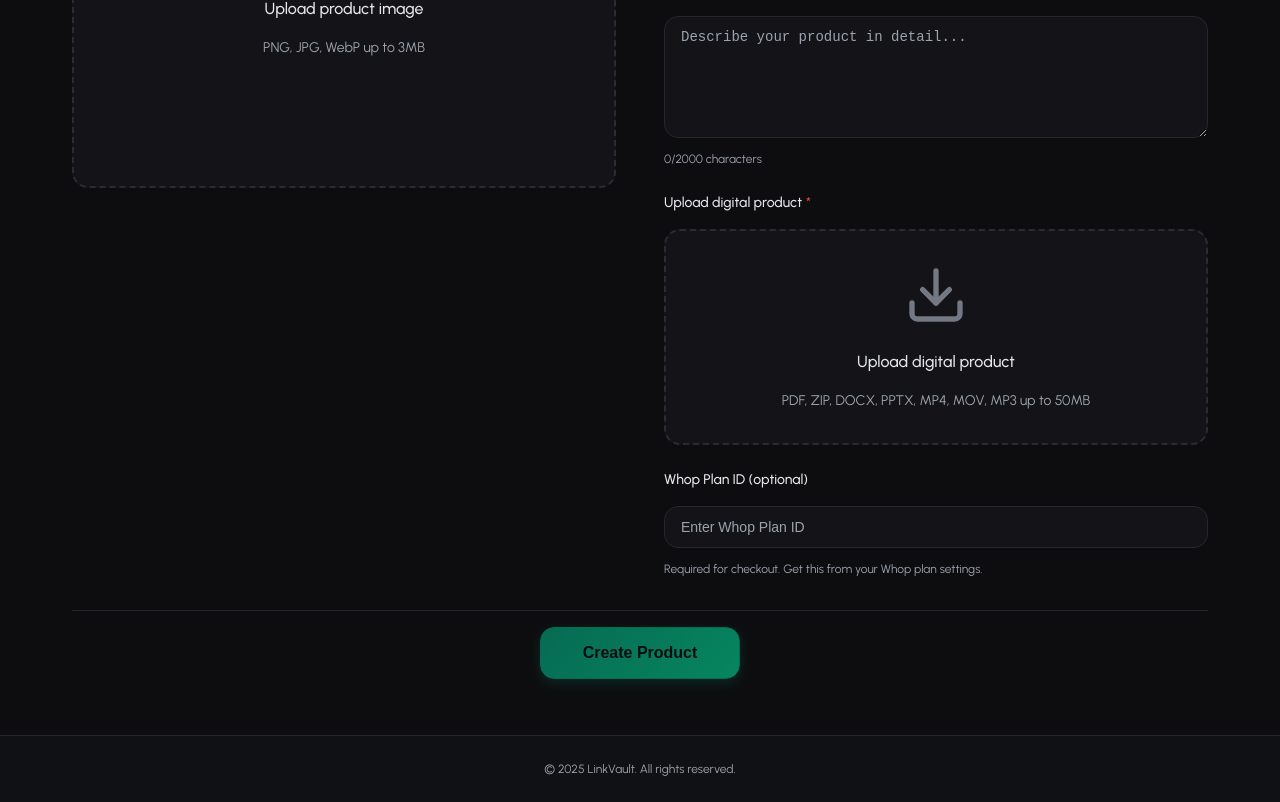
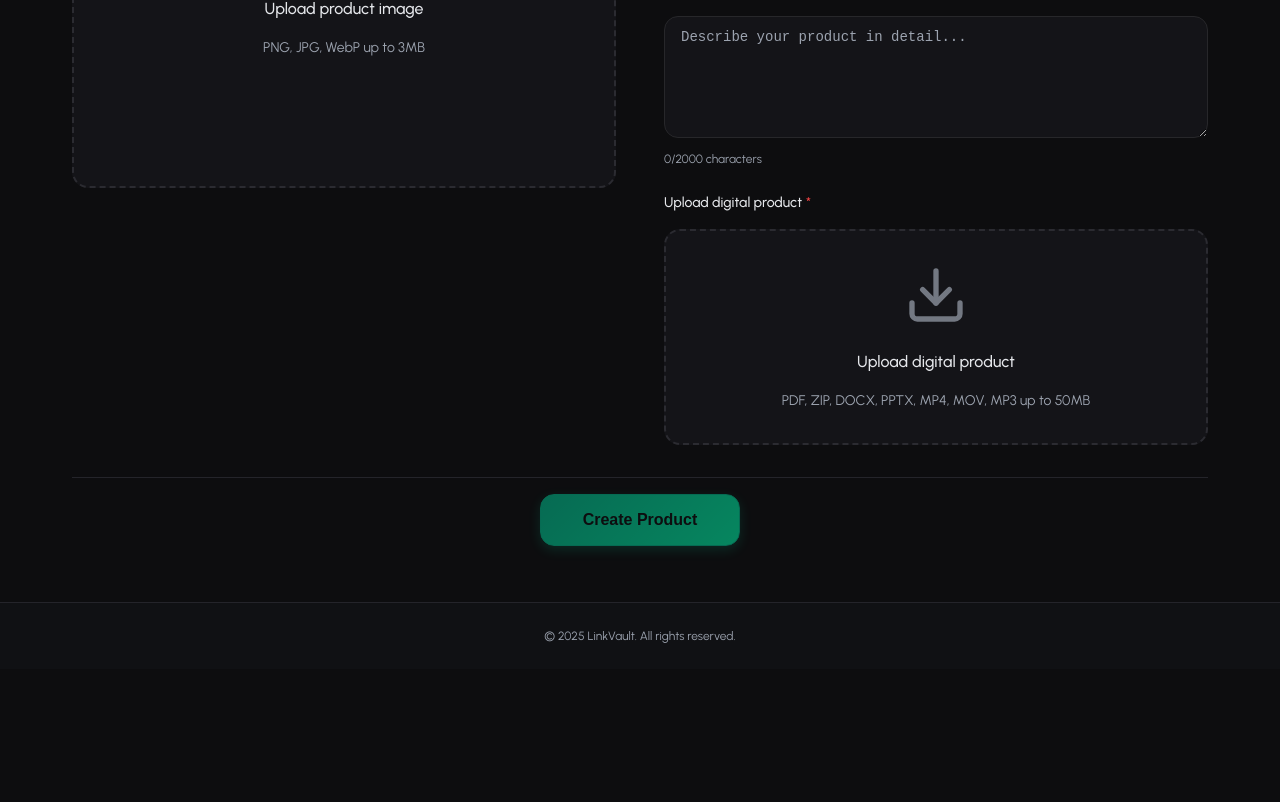
Before and after one commit to Yakszitoooo23/linkvault, a Next.js app: page /products/new in a window 1280 px wide. Shown: the part 456-1258 px from the top of the page. After the commit the page ends 1125 px from the top, so only its background shows below. Built offline with nearby package versions, Linux system fonts and the light colour scheme.

Commit message:
fix: make homepage dynamic, fix delete, remove whop plan id from UI

```diff
--- a/app/experience/page.tsx
+++ b/app/experience/page.tsx
@@ -4,6 +4,10 @@ import { PlusIcon } from "@/components/ui/Icon";
 import { ProductCard } from "@/components/product/ProductCard";
 import { EmptyState } from "@/components/product/EmptyState";
 import { ExperienceClient } from "./ExperienceClient";
+
+// Force dynamic rendering so new products show immediately
+export const dynamic = 'force-dynamic';
+export const revalidate = 0;
 
 interface Product {
   id: string;
--- a/app/page.tsx
+++ b/app/page.tsx
@@ -4,6 +4,10 @@ import { PlusIcon } from "@/components/ui/Icon";
 import { ProductCard } from "@/components/product/ProductCard";
 import { EmptyState } from "@/components/product/EmptyState";
 import { ExperienceClient } from "./experience/ExperienceClient";
+
+// Force dynamic rendering so new products show immediately
+export const dynamic = 'force-dynamic';
+export const revalidate = 0;
 
 interface Product {
   id: string;
--- a/app/products/new/page.tsx
+++ b/app/products/new/page.tsx
@@ -14,7 +14,6 @@ interface FormData {
   name: string;
   price: string;
   description: string;
-  whopPlanId: string;
 }
 
 interface FormErrors {
@@ -36,7 +35,6 @@ export default function CreateProductPage() {
     name: '',
     price: '',
     description: '',
-    whopPlanId: '',
   });
   const [errors, setErrors] = useState<FormErrors>({});
   const [isSubmitting, setIsSubmitting] = useState(false);
@@ -215,7 +213,6 @@ export default function CreateProductPage() {
           fileKey,
           imageKey,
           imageUrl: finalImageUrl,
-          whopPlanId: formData.whopPlanId.trim() || undefined,
         }),
       });
 
@@ -232,17 +229,11 @@ export default function CreateProductPage() {
         type: 'success',
       });
 
-      // Clear form
-      setFormData({ name: '', price: '', description: '', whopPlanId: '' });
-      setImageFile(null);
-      setImagePreview(null);
-      setDigitalFile(null);
-      setErrors({});
-
-      // Navigate back to homepage after a short delay
+      // Navigate back to homepage immediately - router.push will trigger a refresh
       setTimeout(() => {
         router.push('/');
-      }, 1500);
+        router.refresh(); // Force refresh to show new product
+      }, 1000);
 
     } catch (error) {
       console.error('Error creating product:', error);
@@ -393,24 +384,6 @@ export default function CreateProductPage() {
                   </div>
                 )}
               </div>
-
-              <div className="form-section">
-                <Label htmlFor="whopPlanId">
-                  Whop Plan ID (optional)
-                </Label>
-                <Input
-                  id="whopPlanId"
-                  name="whopPlanId"
-                  type="text"
-                  placeholder="Enter Whop Plan ID"
-                  value={formData.whopPlanId}
-                  onChange={handleInputChange}
-                  aria-describedby="whopPlanId-help"
-                />
-                <div id="whopPlanId-help" className="form-help">
-                  Required for checkout. Get this from your Whop plan settings.
-                </div>
-              </div>
             </div>
           </div>
 
```
Also changed, not shown: components/product/ProductCard.tsx (+7 -4 lines).
